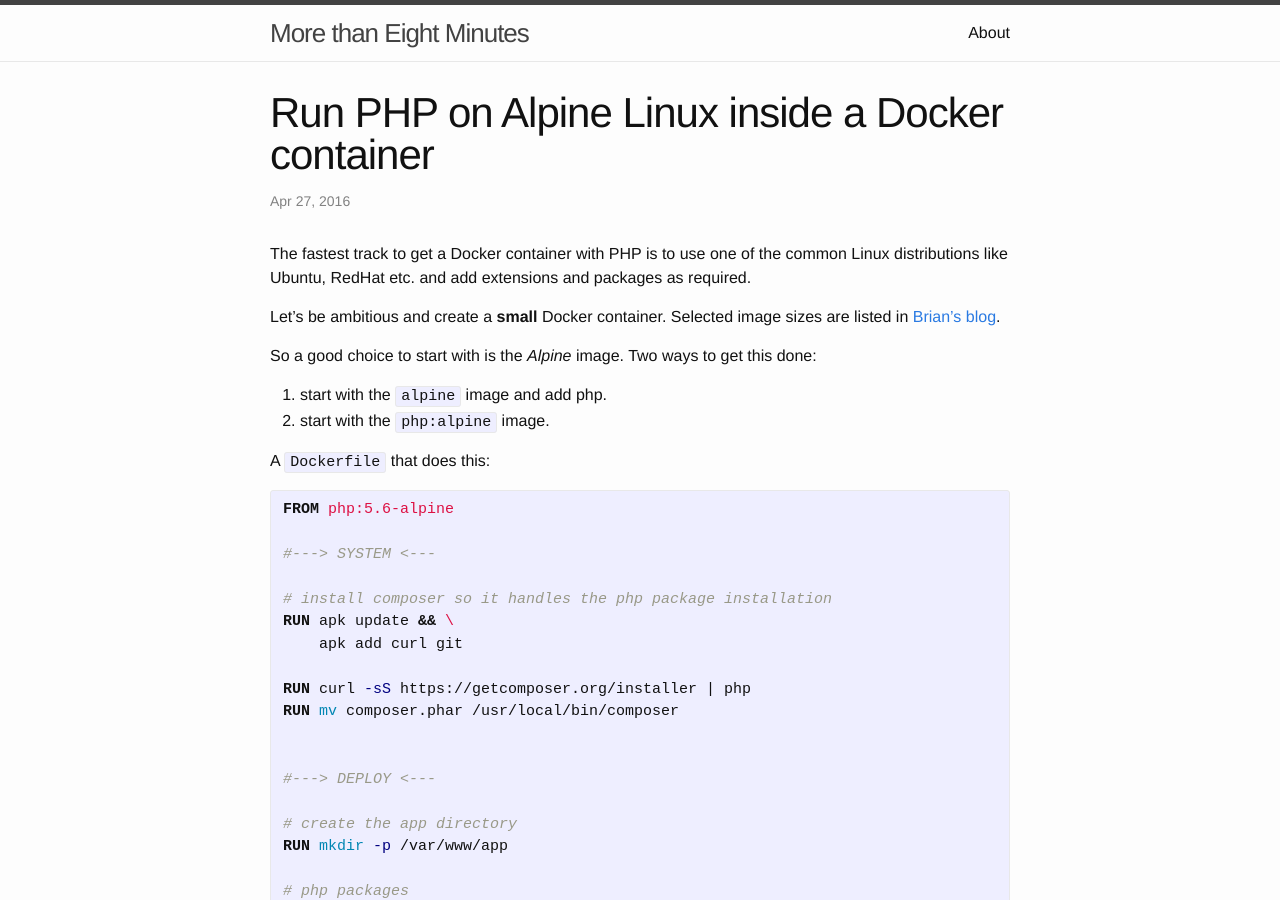
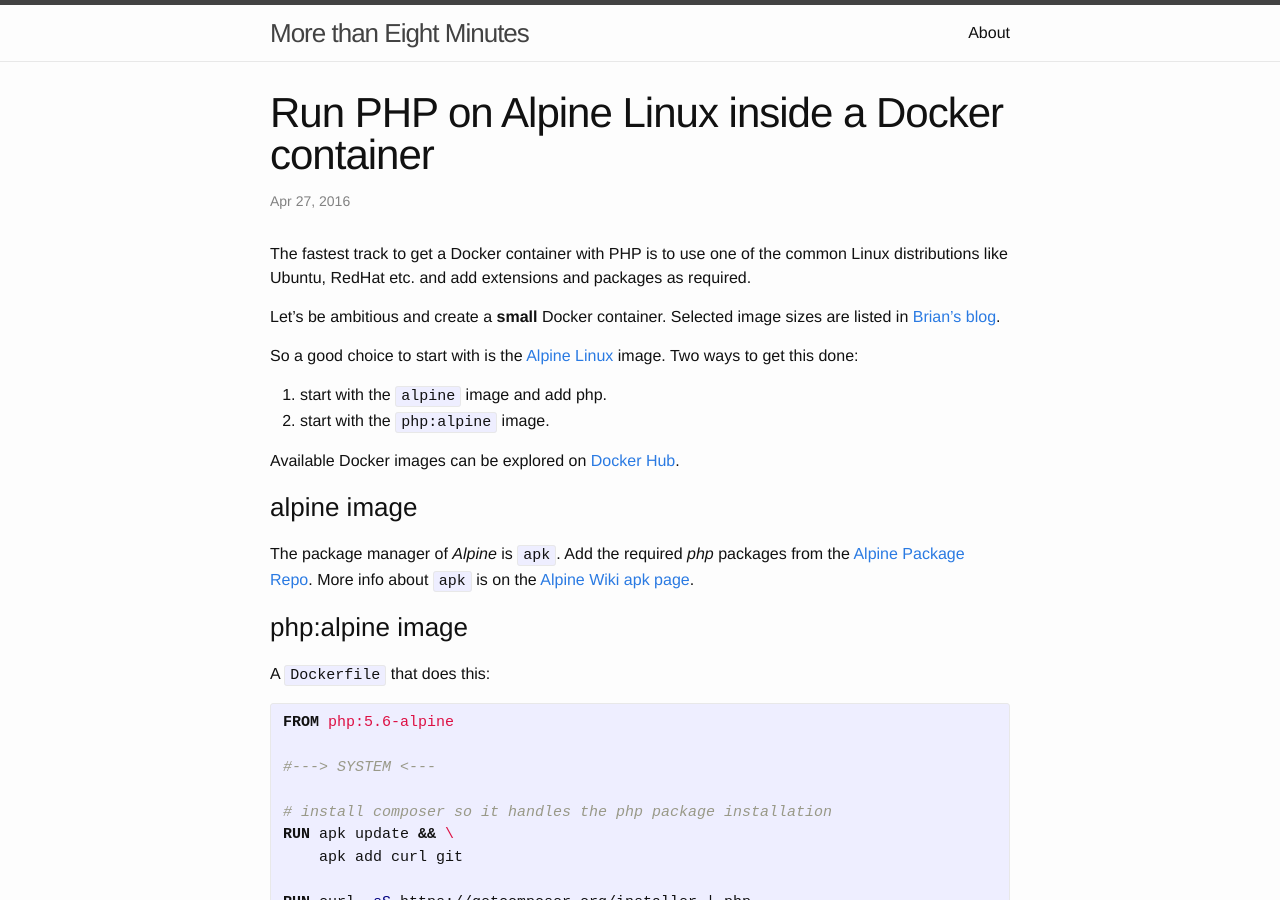
Before and after one commit to RawIron/jekyll-rawiron.github.io, a Jekyll site: the page built from _posts/2016-04-27-php-on-docker-alpine.markdown, in a window 1280 px wide and 900 px high. Built offline with Jekyll 4.4.1, drawn with Linux system fonts in a browser that asks for light colours.

Commit message:
add more links

```diff
--- a/_posts/2016-04-27-php-on-docker-alpine.markdown
+++ b/_posts/2016-04-27-php-on-docker-alpine.markdown
@@ -10,11 +10,20 @@ The fastest track to get a Docker container with PHP is to use one of the common
 Let's be ambitious and create a **small** Docker container.
 Selected image sizes are listed in [Brian's blog][brian-christner].
 
-So a good choice to start with is the *Alpine* image.
+So a good choice to start with is the [Alpine Linux][alpine-linux] image.
 Two ways to get this done:
+
 1. start with the `alpine` image and add php.
 2. start with the `php:alpine` image.
 
+Available Docker images can be explored on [Docker Hub][docker-images].
+
+### alpine image
+The package manager of *Alpine* is `apk`.
+Add the required *php* packages from the [Alpine Package Repo][alpine-packages].
+More info about `apk` is on the [Alpine Wiki apk page][alpine-apk].
+
+### php:alpine image
 A `Dockerfile` that does this:
 
 {% highlight dockerfile %}
@@ -52,3 +61,7 @@ RUN cd /var/www/app && \
 {% endhighlight %}
 
 [brian-christner]: https://www.brianchristner.io/docker-image-base-os-size-comparison/
+[alpine-linux]: http://alpinelinux.org/
+[alpine-packages]: https://pkgs.alpinelinux.org/packages
+[alpine-apk]: http://wiki.alpinelinux.org/wiki/Alpine_Linux_package_management
+[docker-images]: https://hub.docker.com/explore/
```
Also changed, not shown: other parts of _posts/2016-04-27-php-on-docker-alpine.markdown (+1 -1 lines).
